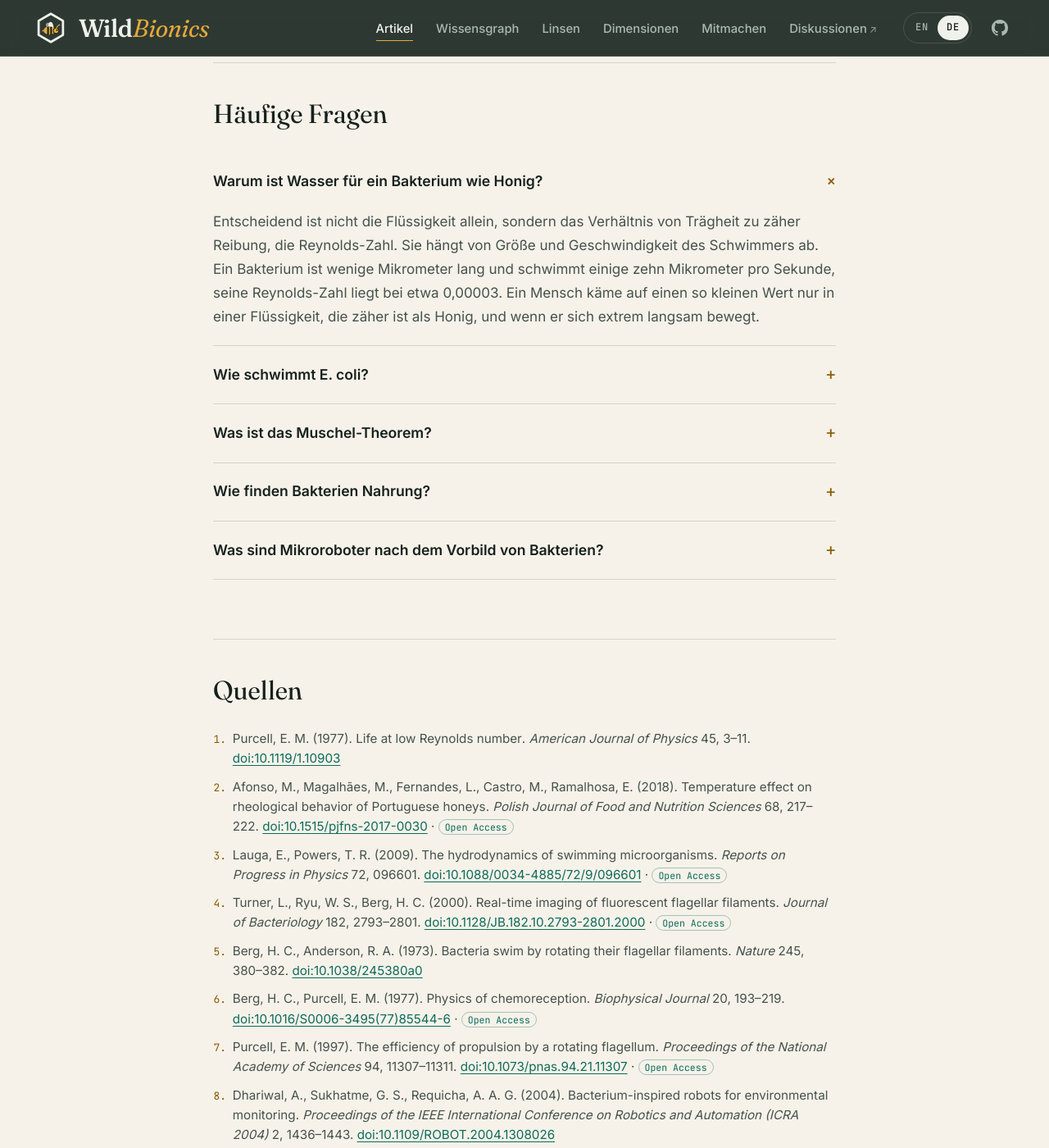
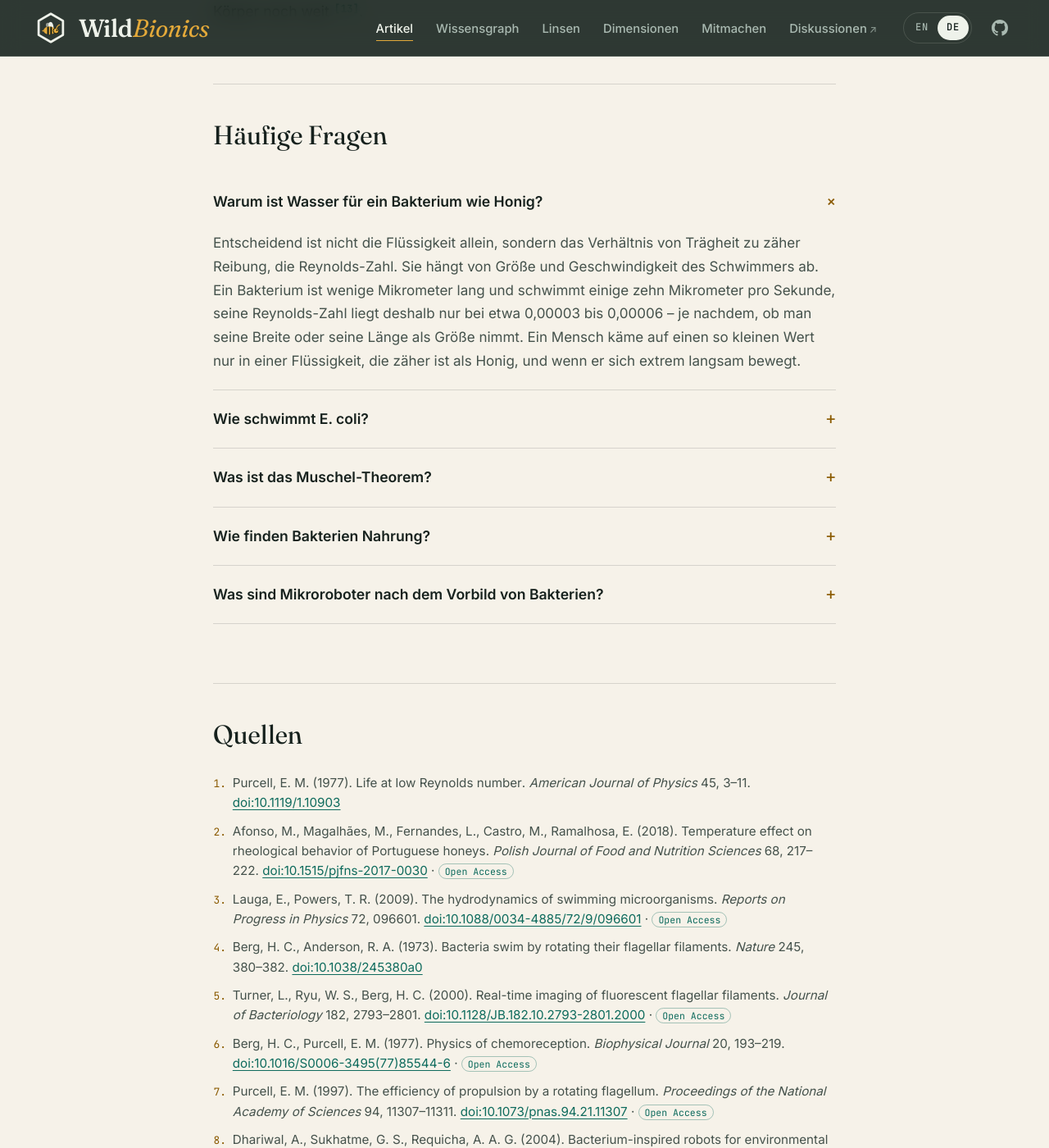
Before and after one commit to hstoecker/wildbionics, a Jekyll site: the page built from _articles/bacteria-low-reynolds.de.md, in a window 1280 px wide and 1400 px high, scrolled down 4063 px. Shown: the whole window at 82% size. Built offline with Jekyll 4.4.1, drawn with Linux system fonts in a browser that asks for light colours; some of the changed text lies outside the part shown.

Commit message:
Review fixes: Re wording, citations, EN/DE parity, dek; revert unrelated chart changes
- Key fact and FAQ: Re 'a few hundred-thousandths – Purcell estimated 0.00003' (0.00003–0.00006
  depending on width or length), matching the article's own program.
- Run speed cited to Purcell only; rotation to Berg & Anderson. Efficiency sentence cited.
- Dhariwal et al. worded as in the abstract (multiple and dissipative sources, boundary coverage).
- EN gains the chemotaxis sentence and the Physical AI definition the DE text already had.
- Dek: water feels 'like honey' (the body shows honey alone is not enough).
- Purcell's quotation checked against the scanned text (p. 10); DE marks it as a paraphrase.
- examples/pistol-shrimp-cavitation charts: reverted, they were regeneration noise.

Co-Authored-By: Claude Opus 5.5 <noreply@anthropic.com>

```diff
--- a/_articles/bacteria-low-reynolds.de.md
+++ b/_articles/bacteria-low-reynolds.de.md
@@ -34,14 +34,14 @@ dimensions:
 beings: ["e-coli"]
 lenses: ["biology", "physics", "math", "cs", "physical-ai"]
 key_facts:
-  - "Für ein Bakterium dominiert die Viskosität, Trägheit spielt keine Rolle: E. coli schwimmt bei einer Reynolds-Zahl von etwa **0,00003**. Stoppt sein Motor, gleitet es noch etwa 0,1 Ångström – weniger als ein Atom breit ist [1](#ref-1){:.cite}."
+  - "Für ein Bakterium dominiert die Viskosität, Trägheit spielt keine Rolle: E. coli schwimmt bei einer Reynolds-Zahl von nur wenigen Hunderttausendsteln – Purcell schätzte **0,00003**. Stoppt sein Motor, gleitet es noch etwa 0,1 Ångström – weniger als ein Atom breit ist [1](#ref-1){:.cite}."
   - "Um wie ein Bakterium zu schwimmen, müsste ein Mensch in einem Becken voller Melasse liegen und dürfte keinen Körperteil schneller als 1 cm pro Minute bewegen [1](#ref-1){:.cite}. Honig allein reicht nicht: Darin kommt ein Schwimmer noch auf eine Reynolds-Zahl von mehreren Hundert."
-  - "E. coli schwimmt, indem es seine schraubenförmigen Flagellen **dreht** – angetrieben von Rotationsmotoren mit etwa 100 Umdrehungen pro Sekunde [5](#ref-5){:.cite} [4](#ref-4){:.cite}."
+  - "E. coli schwimmt, indem es seine schraubenförmigen Flagellen **dreht** – angetrieben von Rotationsmotoren mit etwa 100 Umdrehungen pro Sekunde [4](#ref-4){:.cite} [5](#ref-5){:.cite}."
   - "Seine Bahn wechselt zwischen geraden **Läufen** und kurzem **Taumeln**. Läufe zu mehr Nahrung dauern länger – eine einfache Regel, die die Zelle das Gefälle hinauf lenkt [1](#ref-1){:.cite}."
   - "Magnetische Mikroroboter kopieren den Korkenzieher der Bakteriengeißel und werden von äußeren Magnetfeldern gesteuert; sie werden für die Medizin entwickelt [9](#ref-9){:.cite} [10](#ref-10){:.cite} [12](#ref-12){:.cite}."
 faq:
   - q: "Warum ist Wasser für ein Bakterium wie Honig?"
-    a: "Entscheidend ist nicht die Flüssigkeit allein, sondern das Verhältnis von Trägheit zu zäher Reibung, die Reynolds-Zahl. Sie hängt von Größe und Geschwindigkeit des Schwimmers ab. Ein Bakterium ist wenige Mikrometer lang und schwimmt einige zehn Mikrometer pro Sekunde, seine Reynolds-Zahl liegt bei etwa 0,00003. Ein Mensch käme auf einen so kleinen Wert nur in einer Flüssigkeit, die zäher ist als Honig, und wenn er sich extrem langsam bewegt."
+    a: "Entscheidend ist nicht die Flüssigkeit allein, sondern das Verhältnis von Trägheit zu zäher Reibung, die Reynolds-Zahl. Sie hängt von Größe und Geschwindigkeit des Schwimmers ab. Ein Bakterium ist wenige Mikrometer lang und schwimmt einige zehn Mikrometer pro Sekunde, seine Reynolds-Zahl liegt deshalb nur bei etwa 0,00003 bis 0,00006 – je nachdem, ob man seine Breite oder seine Länge als Größe nimmt. Ein Mensch käme auf einen so kleinen Wert nur in einer Flüssigkeit, die zäher ist als Honig, und wenn er sich extrem langsam bewegt."
   - q: "Wie schwimmt E. coli?"
     a: "E. coli hat mehrere dünne, schraubenförmige Flagellen. An der Basis jeder Flagelle sitzt ein Rotationsmotor, der sie etwa hundertmal pro Sekunde dreht. Während eines Laufs bündeln sich die Flagellen und wirken wie ein Korkenzieher, der die Zelle voranschiebt. Dreht ein Motor um, drehen sich die Flagellen nicht mehr gemeinsam, die Zelle taumelt und schwimmt dann in eine neue Richtung."
   - q: "Was ist das Muschel-Theorem?"
```
Also changed, not shown: other parts of _articles/bacteria-low-reynolds.de.md (+15 -15 lines), _articles/bacteria-low-reynolds.en.md (+19 -19 lines), examples/pistol-shrimp-cavitation/rayleigh_plesset.de.svg, examples/pistol-shrimp-cavitation/rayleigh_plesset.en.svg.
